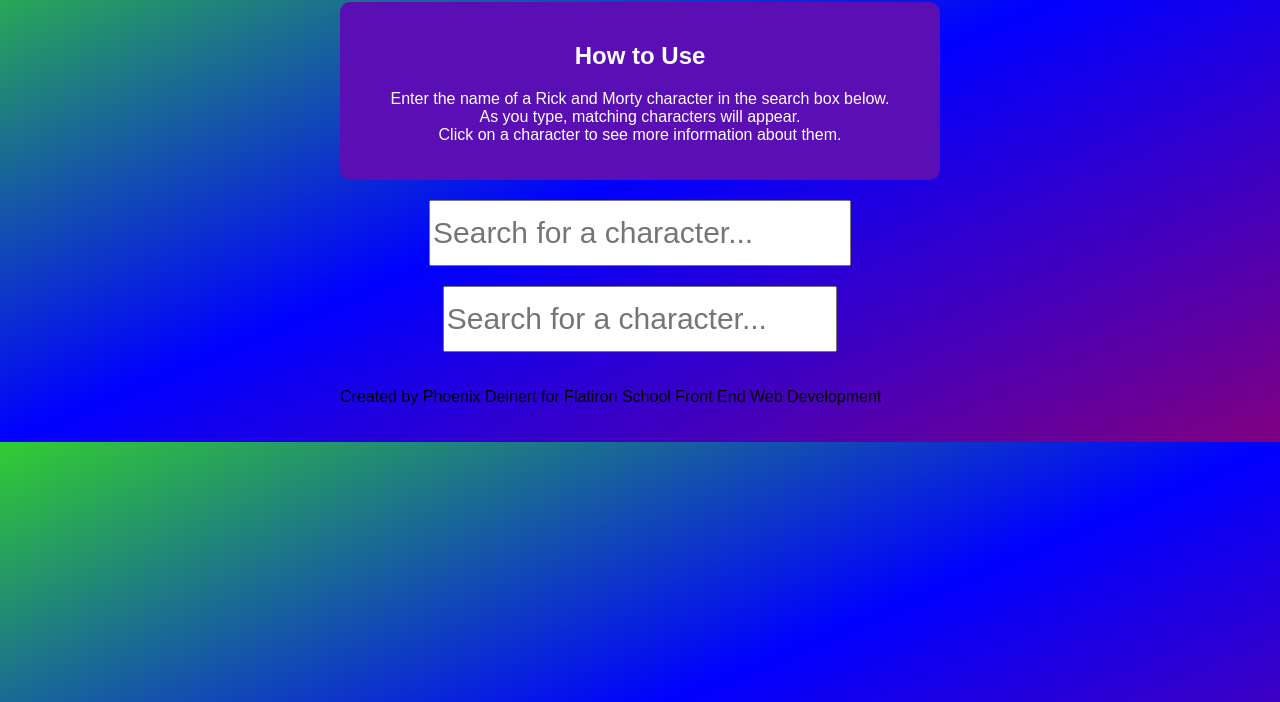
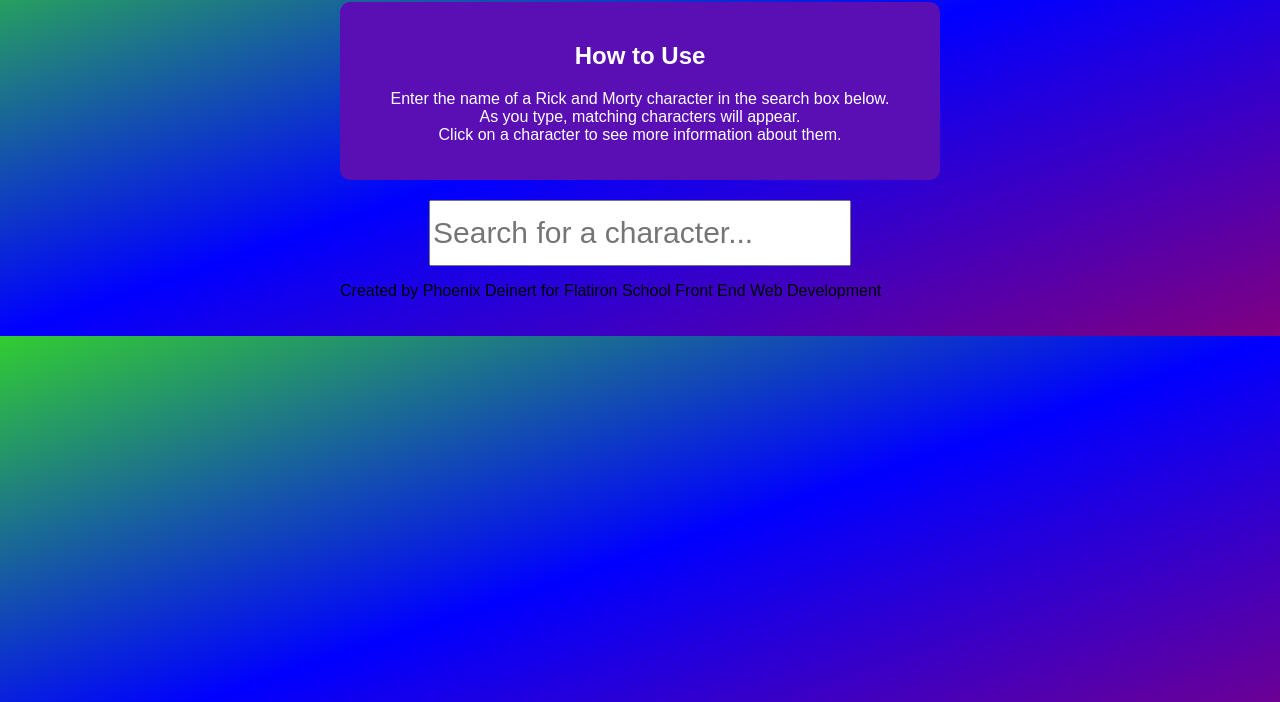
Before and after one commit to DeinertDynasty/RickandMortyProjectPhaseOne, a plain HTML site: page index.html in a window 1280 px wide. Shown: the part 98-800 px from the top of the page. Drawn offline with Linux system fonts and the light colour scheme.

Commit message:
Update index.html
remove additional search box

```diff
--- a/index.html
+++ b/index.html
@@ -15,14 +15,6 @@
     <input type="text" id="searchBox" placeholder="Search for a character...">
     <div id="results"></div>
 
-
-
-<div id="main">
-    <!-- Your existing content goes here -->
-    <input type="text" id="searchBox" placeholder="Search for a character...">
-    <div id="results"></div>
-</div>
-
     <footer>
         <p>Created by Phoenix Deinert for Flatiron School Front End Web Development </p>
     </footer>
```
